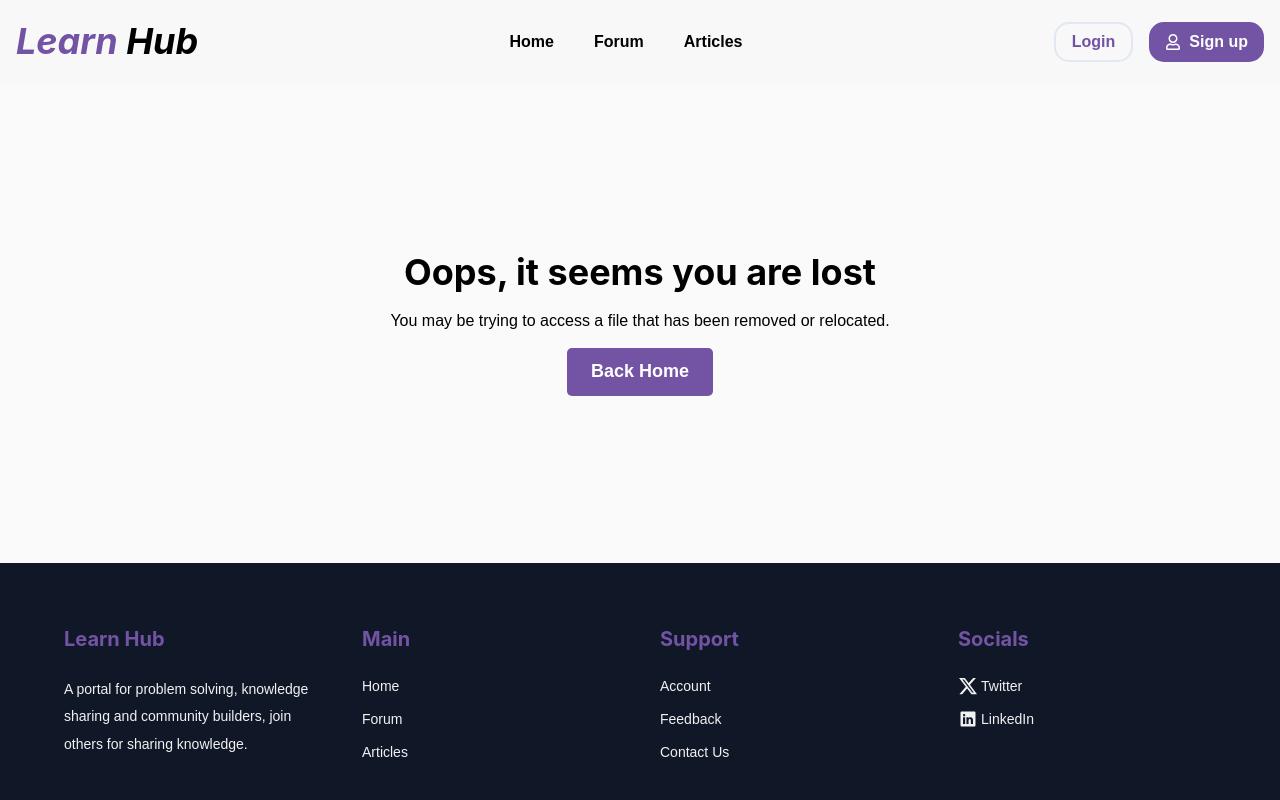
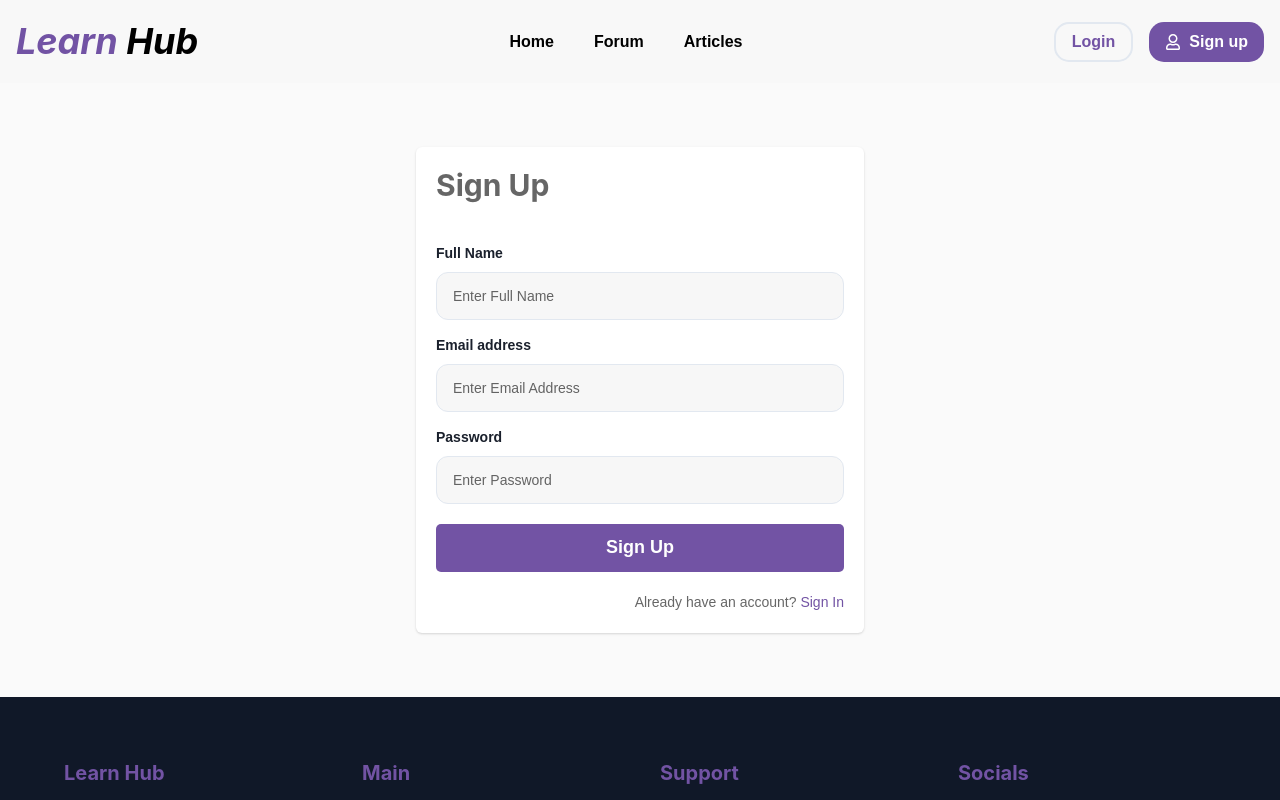
Before and after one commit to chimobi-justice/learn-hub, a React (Vite) app: page /auth/register in a window 1280 px wide. Shown: the top 800 px of the page. Built offline with nearby package versions, Linux system fonts and the light colour scheme.

Commit message:
authentication UI

```diff
--- a/src/App.tsx
+++ b/src/App.tsx
@@ -13,6 +13,9 @@ import NotFound from '@components/NotFound'
 import Articles from '@pages/Articles'
 import ShowSingleArticle from '@pages/Articles/show'
 
+import Login from '@pages/Auth/Login'
+import Register from '@pages/Auth/Register'
+
 const routes = createBrowserRouter(
   createRoutesFromElements(
     <>
@@ -23,6 +26,9 @@ const routes = createBrowserRouter(
 
         <Route index path='/articles' element={<Articles />} />
         <Route index path='/articles/:slug' element={<ShowSingleArticle />} />
+
+        <Route index path='/auth/login' element={<Login />} />
+        <Route index path='/auth/register' element={<Register />} />
 
         <Route index path='*' element={<NotFound />} />
       </Route>
--- /dev/null
+++ b/src/components/Input/index.tsx
@@ -0,0 +1,46 @@
+import { FunctionComponent } from 'react'
+import { Input as ChakraInput } from '@chakra-ui/react'
+
+import { colors } from '../../colors'
+
+interface IProps {
+  type: string;
+  value?: string;
+  name: string;
+  width?: string;
+  placeholder: string;
+  onBlur?: () => void;
+  onChange?: () => void;
+}
+
+const Input: FunctionComponent<IProps> = ({
+  type,
+  value,
+  name,
+  width,
+  placeholder
+
+}) => {
+  return (
+    <ChakraInput
+      bg={"#F7F7F7"}
+      type={type || "text"}
+      value={value}
+      name={name}
+      width={width || "100%"}
+      fontSize={"14px"}
+      size={"lg"}
+      focusBorderColor={colors.primary}
+      borderRadius={"12px"}
+      placeholder={placeholder}
+      _placeholder={{
+        color: "#0009",
+        fontSize: "14px",
+        fontWeight: 400,
+      }}
+
+    />
+  )
+}
+
+export default Input;
--- a/src/components/NavBar/navBarLg.tsx
+++ b/src/components/NavBar/navBarLg.tsx
@@ -1,5 +1,5 @@
 import { FunctionComponent } from 'react'
-import { NavLink } from 'react-router-dom'
+import { Link, NavLink } from 'react-router-dom'
 import { Box, Container, Heading, HStack, Text } from '@chakra-ui/react'
 import { FaRegUser } from 'react-icons/fa'
 
@@ -50,6 +50,7 @@ const NavBarLg: FunctionComponent = () => {
           </Box>
 
           <HStack spacing={4}>
+            <Link to="/auth/login">
               <Button
                 variant="outline"
                 size="md"
@@ -59,6 +60,9 @@ const NavBarLg: FunctionComponent = () => {
               >
                 Login
               </Button>
+            </Link>
+
+            <Link to="/auth/register">
               <Button
                 variant="solid"
                 size="md"
@@ -69,6 +73,7 @@ const NavBarLg: FunctionComponent = () => {
               >
                 Sign up
               </Button>
+            </Link>
           </HStack>
         </Box>
       </Container>
--- a/src/components/NavBar/navBarSm.tsx
+++ b/src/components/NavBar/navBarSm.tsx
@@ -1,5 +1,5 @@
 import { FunctionComponent, useState } from 'react'
-import { NavLink } from 'react-router-dom'
+import { Link, NavLink } from 'react-router-dom'
 import {
   Box,
   Flex,
@@ -116,6 +116,7 @@ const NavBarSm: FunctionComponent = () => {
 
               <Box py="20px" w="100%">
                 <VStack spacing={5}>
+                  <Link to="/auth/login" style={{ width: "100%" }}>
                     <Button
                       variant="outline"
                       size="lg"
@@ -127,7 +128,9 @@ const NavBarSm: FunctionComponent = () => {
                     >
                       Sign in
                     </Button>
+                  </Link>
 
+                  <Link to="/auth/register" style={{ width: "100%" }}>
                     <Button
                       variant="solid"
                       size="lg"
@@ -139,6 +142,7 @@ const NavBarSm: FunctionComponent = () => {
                     >
                       Sign up
                     </Button>
+                  </Link>
                 </VStack>
               </Box>
             </Box>
--- a/src/components/index.tsx
+++ b/src/components/index.tsx
@@ -9,6 +9,7 @@ import NotFound from '@components/NotFound'
 import Search from '@components/Search'
 import RecommendTopicCard from '@components/RecommendTopicCard'
 import FollowCard from '@components/FollowCard'
+import Input from '@components/Input'
 
 export {
   ArticlesCard,
@@ -22,4 +23,5 @@ export {
   NotFound,
   RecommendTopicCard,
   Search,
+  Input,
 }
--- /dev/null
+++ b/src/pages/Auth/Login/index.tsx
@@ -0,0 +1,85 @@
+import { Link } from 'react-router-dom'
+import {
+  Box,
+  FormControl,
+  FormLabel,
+  Card,
+  CardBody,
+  CardHeader,
+  Heading,
+  Text
+} from '@chakra-ui/react'
+
+import { Button, Input } from '@components/index'
+import { colors } from '../../../colors'
+
+const Login = () => {
+  return (
+    <Box
+      width={{ base: "100%", md: "35%" }}
+      margin={"4rem auto"}
+    >
+      <Card>
+        <CardHeader>
+          <Heading as={"h3"} size={"lg"} color={"#0009"}>Welcome back</Heading>
+        </CardHeader>
+        <CardBody>
+          <Box my={"15px"}>
+            <FormControl>
+              <FormLabel fontSize={"14px"} fontWeight={"bold"}>Email address</FormLabel>
+              <Input
+                type='email'
+                name='email'
+                placeholder="Enter Email Address"
+              />
+            </FormControl>
+          </Box>
+
+          <Box my={"15px"}>
+            <FormControl>
+              <FormLabel fontSize={"14px"} fontWeight={"bold"}>Password</FormLabel>
+              <Input
+                type="password"
+                name='password'
+                placeholder="Enter Password"
+              />
+            </FormControl>
+          </Box>
+
+          <Box my={"15px"}>
+            <Button
+              variant="solid"
+              size={{ base: "md", lg: "lg" }}
+              width={"100%"}
+              type="button"
+              fontWeight={"semibold"}
+              rounded="sm"
+            >
+              Sign In
+            </Button>
+          </Box>
+
+          <Text
+            fontSize={"14px"}
+            fontWeight={"300"}
+            textAlign={{ base: "center", md: "right" }}
+            color={"#0009"}
+          >
+            Don't have an account? {" "}
+            <Link to="/auth/login">
+              <Text
+                as={"span"}
+                color={colors.primary}
+                _hover={{ textDecoration: "underline" }}
+              >
+                Sign Up
+              </Text>
+            </Link>
+          </Text>
+        </CardBody>
+      </Card>
+    </Box>
+  )
+}
+
+export default Login;
--- /dev/null
+++ b/src/pages/Auth/Register/index.tsx
@@ -0,0 +1,94 @@
+import { Link } from 'react-router-dom'
+import {
+  Box,
+  FormControl,
+  FormLabel,
+  Card,
+  CardBody,
+  CardHeader,
+  Heading,
+  Text,
+} from '@chakra-ui/react'
+
+import { Button, Input } from '@components/index'
+import { colors } from '../../../colors'
+
+const Register = () => {
+  return (
+    <Box
+      width={{ base: "100%", md: "35%" }}
+      margin={"4rem auto"}
+    >
+      <Card>
+        <CardHeader>
+          <Heading as={"h3"} size={"lg"} color={"#0009"}>Sign Up</Heading>
+        </CardHeader>
+        <CardBody>
+          <Box mb={"15px"}>
+            <FormControl>
+              <FormLabel fontSize={"14px"} fontWeight={"bold"}>Full Name</FormLabel>
+              <Input
+                type="text"
+                name="fullname"
+                placeholder="Enter Full Name"
+              />
+            </FormControl>
+          </Box>
+          <Box my={"15px"}>
+            <FormControl>
+              <FormLabel fontSize={"14px"} fontWeight={"bold"}>Email address</FormLabel>
+              <Input
+                type="email"
+                name="email"
+                placeholder="Enter Email Address"
+              />
+            </FormControl>
+          </Box>
+
+          <Box my={"15px"}>
+            <FormControl>
+              <FormLabel fontSize={"14px"} fontWeight={"bold"}>Password</FormLabel>
+              <Input
+                type="password"
+                name='password'
+                placeholder="Enter Password"
+              />
+            </FormControl>
+          </Box>
+
+          <Box my={"20px"}>
+            <Button
+              variant="solid"
+              size={{ base: "md", lg: "lg" }}
+              width={"100%"}
+              type="button"
+              fontWeight={"semibold"}
+              rounded="sm"
+            >
+              Sign Up
+            </Button>
+          </Box>
+          <Text
+            fontSize={"14px"}
+            fontWeight={"300"}
+            textAlign={{ base: "center", md: "right" }}
+            color={"#0009"}
+          >
+            Already have an account? {" "}
+            <Link to="/auth/login">
+              <Text
+                as={"span"}
+                color={colors.primary}
+                _hover={{ textDecoration: "underline" }}
+              >
+                Sign In
+              </Text>
+            </Link>
+          </Text>
+        </CardBody>
+      </Card>
+    </Box>
+  )
+}
+
+export default Register;
```
Also changed, not shown: 1 other file (tests, documents, lock files or other folders). Lines whose indentation alone changed are shown as unchanged.
